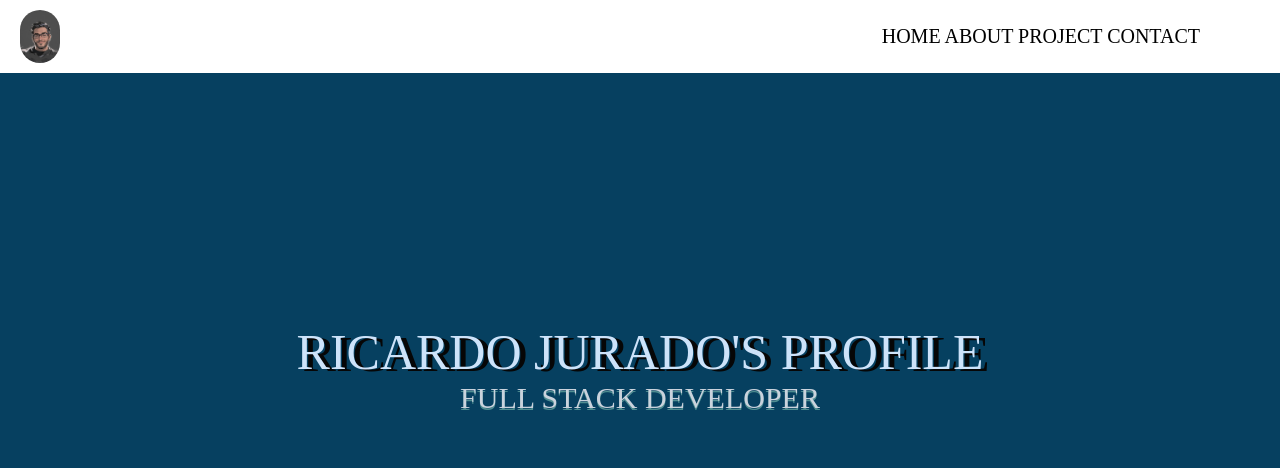
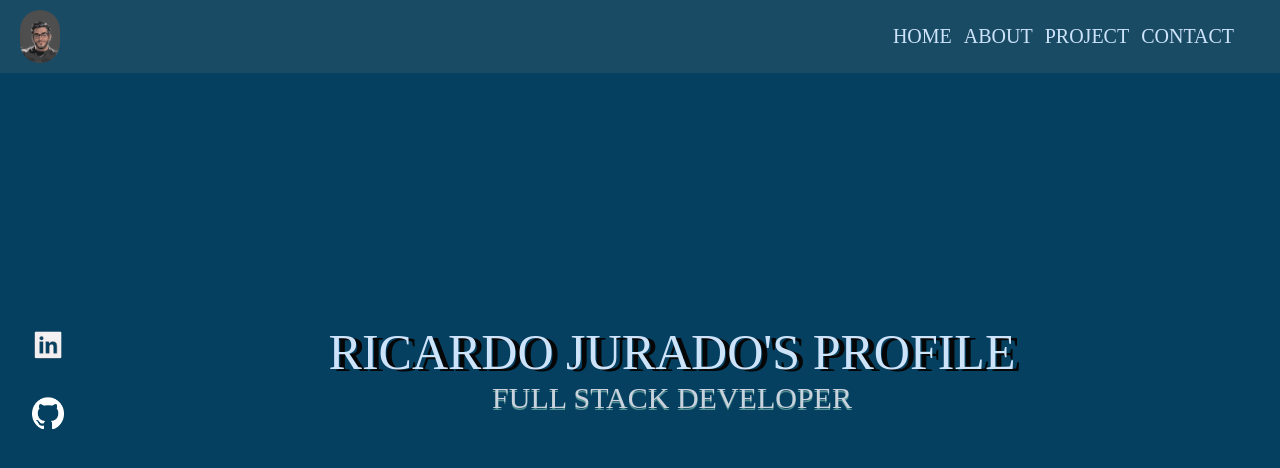
Before and after one commit to Donesti1977/mi_pagina_web, a PHP site: page / in a window 1280 px wide. Shown: the top 468 px of the page. Run offline with PHP 8.4, Linux system fonts and the light colour scheme; some web fonts are replaced.

Commit message:
Antes de cambio d menu de lateral a superior

```diff
--- a/estilos/estilos.css
+++ b/estilos/estilos.css
@@ -12,15 +12,16 @@ body{
     background-color: rgb(6, 64, 96);
 }
 .menu_cabecera{
+
     width: 100%;
     height: 30%;
-    background-color: white;
+    background-color: rgb(25, 75, 101);
     font-size: 20px;
     display: flex;
     align-items: center;
     justify-content: space-between; /* o 'flex-start' si prefieres que estén juntos */
     padding: 10px 20px;
-    flex-wrap: wrap;
+
 }
 .menu_cabecera img{
     width: 2em;
@@ -30,8 +31,34 @@ body{
 }
 .menu_cabecera p{
     margin: 0em 3em 0em 0em ;
-    padding: 0em 2em;
 
+}
+.menu_cabecera a {
+    text-decoration: none;
+    color:rgb(205, 227, 250);
+    margin: 0em 0.3em;
+}
+.contenedor_flex {
+    display: flex;
+    justify-content: flex-start;
+
+}
+.menu_lateral{
+    float: left;
+    margin:14em 0em 0em 2em;
+}
+.menu_lateral ul {
+    list-style-type: none;
+}
+.menu_lateral li{
+    margin: 2em 0em 0em 0em;
+}
+.menu_lateral img{
+    width: 2em;
+    transition: transform 0.3s ease; /*transicion suave*/
+}
+.menu_lateral img:hover{
+    transform: scale(1.2); /* Aumenta el tamaño al 120% */
 }
 .marquesina{
     font-size: 50px;
--- a/index.html
+++ b/index.html
@@ -10,8 +10,17 @@
 <body>
     <div class="menu_cabecera">
         <img src="imagenes/yo/yo_avatar.jpeg" alt="imagen del avatar de ricardo jurado"/>
-        <p>HOME ABOUT PROJECT CONTACT</p>
+        <p><a href="#">HOME</a><a href="#">ABOUT</a><a href="#">PROJECT</a><a href="#">CONTACT</a></p>
     </div>
+    <div class="contenedor_flex">
+        <aside>
+            <div class="menu_lateral">
+                <ul>
+                    <li><a href="https://www.linkedin.com/in/ricardo-jurado-ondategui-4b9525124/" target="_blank"><img src="imagenes/corporativo/linkedin.png" alt="imagen del logo de linkedin"/></a></li>
+                    <li><a href="https://github.com/Donesti1977" target="_blank"><img src="imagenes/corporativo/github-mark-white.png" alt="imagen del logo de github"/></a></li>
+                </ul>
+            </div>
+        </aside>
         <div class="marquesina">
             <p>
                 RICARDO JURADO'S PROFILE
@@ -20,5 +29,6 @@
                 FULL STACK DEVELOPER
             </p>
         </div>
+    </div>
 </body>
 </html>
```
Also changed, not shown: imagenes/corporativo/github-mark-white.png (added), imagenes/corporativo/linkedin.png (added), 1 other file. Lines whose indentation alone changed are shown as unchanged.
